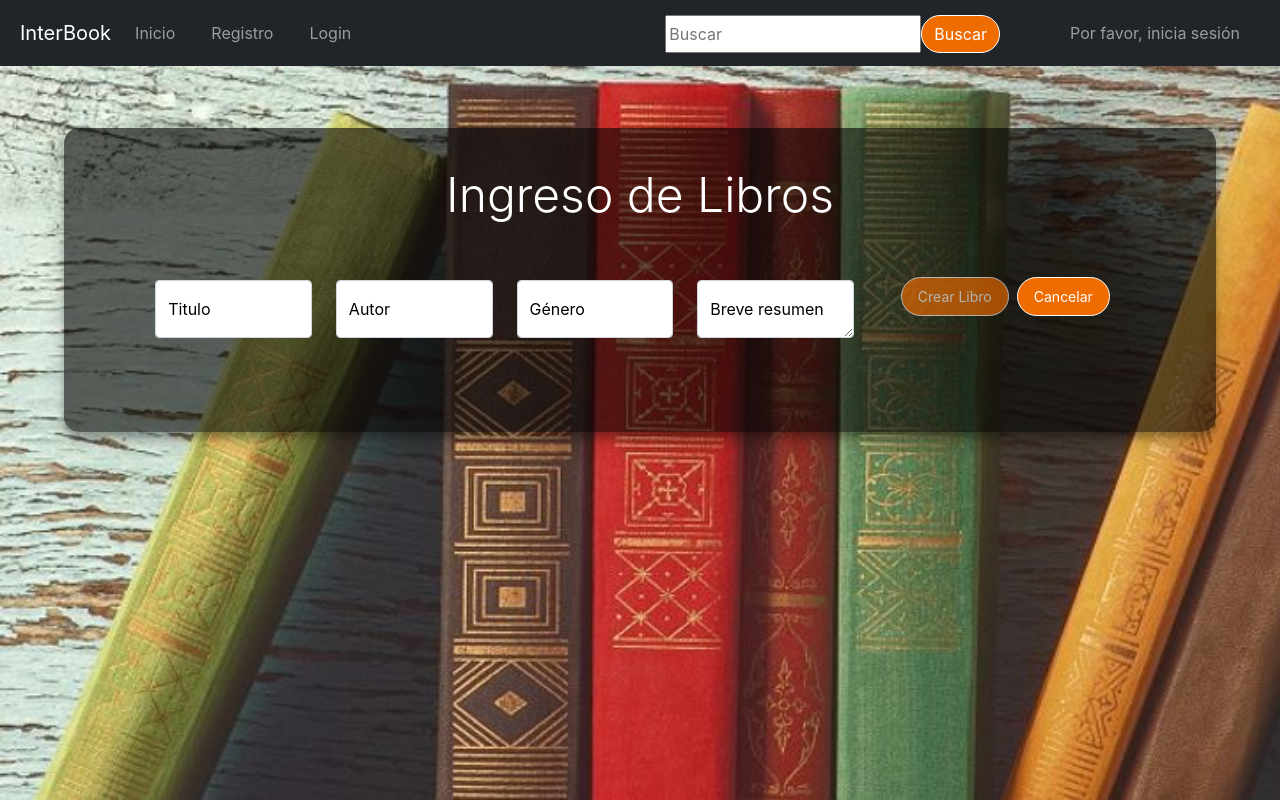
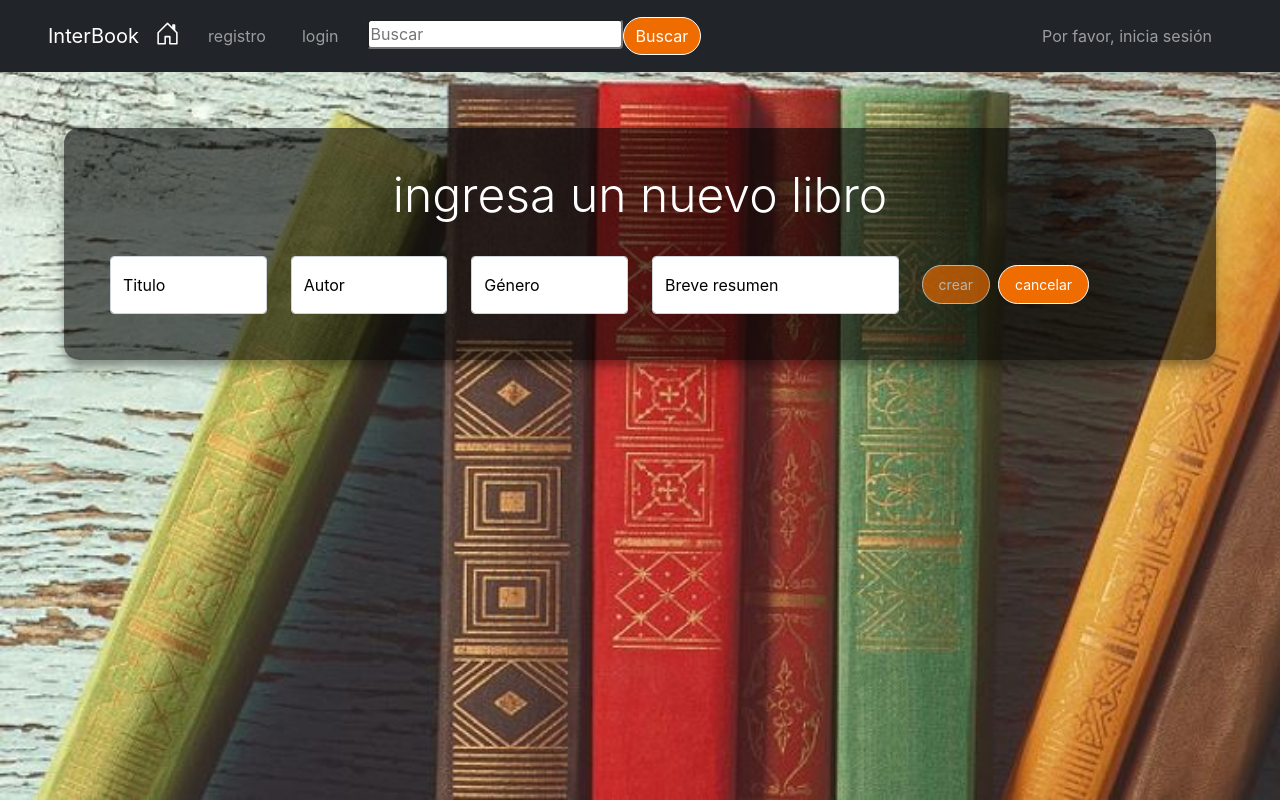
Before and after one commit to SebaNF/PG_Libros_Back_Final, a React (Create React App) app in the folder Donar_Libros/client/: page /new-book in a window 1280 px wide. Built offline with nearby package versions, Linux system fonts and the light colour scheme.

Commit message:
Diseno navBar

```diff
--- a/Donar_Libros/client/package.json
+++ b/Donar_Libros/client/package.json
@@ -3,6 +3,10 @@
   "version": "0.1.0",
   "private": true,
   "dependencies": {
+    "@fortawesome/fontawesome-svg-core": "^6.2.1",
+    "@fortawesome/free-regular-svg-icons": "^6.2.1",
+    "@fortawesome/free-solid-svg-icons": "^6.2.1",
+    "@fortawesome/react-fontawesome": "^0.2.0",
     "@testing-library/jest-dom": "^5.16.5",
     "@testing-library/react": "^13.4.0",
     "@testing-library/user-event": "^13.5.0",
@@ -11,6 +15,7 @@
     "moment": "^2.29.4",
     "react": "^18.2.0",
     "react-dom": "^18.2.0",
+    "react-icons": "^4.7.1",
     "react-router-dom": "^6.4.5",
     "react-scripts": "5.0.1",
     "web-vitals": "^2.1.4",
--- a/Donar_Libros/client/src/App.css
+++ b/Donar_Libros/client/src/App.css
@@ -15,33 +15,8 @@
 .none{
     display: none;
 }
-#nav-bar-container{
-  padding: 5px 20px;
-  position: relative;
-}
-.nav-form{
-  position: absolute;
-  display: flex;
-  top:15px;
-  right: 260px;
-  margin-right: 20px;
 
-}
 
-.App-header {
-  background-color: #282c34;
-  min-height: 100vh;
-  display: flex;
-  flex-direction: column;
-  align-items: center;
-  justify-content: center;
-  font-size: calc(10px + 2vmin);
-  color: white;
-}
-
-.App-link {
-  color: #61dafb;
-}
 
 @keyframes App-logo-spin {
     from {
@@ -61,18 +36,15 @@ background-repeat: no-repeat;
     background-size: cover;
     background-attachment: fixed;
     float:left;
-
 }
 
 .userimg{
     width:30px;
     height:30px;
-
     background-color: #ffffff;
     border: 2px solid #ffffff;
     border-radius: 50px;
     margin-right: 5px;
-
 }
 
 .usuarioDisenio
@@ -87,19 +59,15 @@ float:left;
     padding: 0.5%;
     width: 700px;
     box-shadow: 0 10px 20px rgba(0,0,0,0.19), 0 6px 6px rgba(0,0,0,0.23);
-  /* color: #333333; */
     color:#FFFF;
     padding: 22px;
-   /*background-color: rgba(255, 255, 255, 0.8);*/
     background-color: #00000098;
     border-radius: 15px;
     align-items: center;
-
  }
 
 .card_newlibro{
     color:#000000;
-
  }
 
 .card_libro {
@@ -107,42 +75,31 @@ float:left;
     padding: 0.5%;
     width: 90%;
     box-shadow: 0 10px 20px rgba(0,0,0,0.19), 0 6px 6px rgba(0,0,0,0.23);
-  /* color: #333333; */
     color:#ffffff;
     padding: 22px;
-   /* background-color: rgba(255, 255, 255, 0.8); */
     background-color: #00000098;
     border-radius: 15px;
-
  }
 
-
- .card_form h1
- {
-
-   /*color: rgb(175, 165, 165);*/
+.card_form h1{
     color:#FFFFFF;
 }
 
 .card_form .btn, .card_libro .btn {
     background-color: #ef6c00;
     border: 1px solid white;
-
     border-radius: 40px;
     padding: 8px 16px;
     color: white;
 }
 
- .subnav-button
- {
+.subnav-button-search{
     background-color: #ef6c00;
     border: 1px solid white;
+    border-radius: 40px;
+    color: white;
+}
 
- border-radius: 40px;
-
- color: white;
-
- }
 
 p.error {
     color: #ffffff;
@@ -160,9 +117,7 @@ input.error {
     border-color: #d32f2f;
 }
 
-.login
-{
-
+.login{
     border-radius: 10px;
     background-color: #00000098;
     margin-top: 15%;
--- a/Donar_Libros/client/src/components/Navbar.jsx
+++ b/Donar_Libros/client/src/components/Navbar.jsx
@@ -2,6 +2,10 @@ import React, { useState } from 'react';
 import { useNavigate } from 'react-router-dom';
 import {useUser} from '../context/userContext';
 import { logout } from '../services/user.services';
+import { IconContext } from "react-icons";
+import { BsHouseDoor } from "react-icons/bs";
+import { GrLogout } from "react-icons/gr";
+
 
 
 const Navbar = () => {
@@ -9,9 +13,11 @@ const Navbar = () => {
     const [query, setQuery] = useState();
     const navigate = useNavigate();
 
+
+
     const renderInfo = ()=>{
         if(user){
-            return(<>¡Bienvenido {user.firstName}!</>)
+            return(<>¡Bienvenido/a {user.firstName}!</>)
         }else{
             return(<>Por favor, inicia sesión</>)
         }
@@ -23,9 +29,7 @@ const Navbar = () => {
         {
             setUser(null);
             navigate('/');
-
         }
-
         else window.alert("Error. No hemos podido desloguear tu usuario")
     };
     const addParams = (e) =>{
@@ -41,67 +45,90 @@ const Navbar = () => {
             form.value = '';
             setQuery('');
         }
+    };
+
+    const toCreateNewBook = () => {
+        navigate('/new-book');
+    };
+
+    const toMyBooks = () => {
+        navigate('/my-books');
     }
 
 
     return (
       <div>
         <header>
-                <nav id='nav-bar-container' className="navbar navbar-expand-lg navbar-dark bg-dark">
-                    <a className="navbar-brand" href="/">
+                <nav id='nav-bar-container' className="navbar navbar-expand-md navbar-dark bg-dark ps-5 pe-5 pt-3 pb-3">
+                    <span className="navbar-brand">
                         InterBook
-                    </a>
-                    <div className="navbar" id="navbarNav">
+                    </span>
+
+                    <div>
                         <ul className="navbar-nav">
-                            <li className="nav-item">
-                                <a className="nav-link" href="/">
-                                    Inicio
+                            <li className="nav-item mt-1">
+                                <a className="nav-brand" href="/">
+                                    <IconContext.Provider value={{color:"white",size:'25px'}}>
+                                        <BsHouseDoor />
+                                    </IconContext.Provider>
                                 </a>
                             </li>
-                                {!user && <li className="nav-item">
+
+                            {!user &&
+                            <li className="nav-item">
                                 <a className="nav-link" href="/register">
-                                    Registro
+                                    registro
                                 </a>
                             </li>}
 
+                            {!user &&
                             <li className="nav-item">
                                 <a className="nav-link" href="/login">
-                                    Login
+                                    login
                                 </a>
                             </li>
+                            }
 
-                            {user && <li className="nav-item">
-                                <a className="nav-link" href="/new-book">
+                            {user &&
+                            <li className="nav-item">
+                                <button className="btn btn-outline-light" onClick={()=>toCreateNewBook()}>
                                     Nuevo libro
-                                </a>
+                                </button>
                             </li>}
 
                             {user &&<li className="nav-item">
-                                <a className="nav-link" href="/my-books">
+                                <button className="btn btn-outline-light" onClick={()=>toMyBooks()}>
                                     Mis libros y Solicitudes
-                                </a>
+                                </button>
                             </li>}
                         </ul>
                     </div>
 
-                    <div className='nav-form-container'>
+
+                    <div className='nav-form'>
                         <form className='nav-form' onSubmit={addParams}>
-                            <input id='search-input' className='subnav-input' type='text' placeholder='Buscar' onChange={(e)=>setQuery(e.target.value)}></input>
-                            <button type='submit' className='btn subnav-button' >Buscar</button>
+                            <input id='search-input' className='subnav-input rounded' type='text' placeholder='Buscar' onChange={(e)=>setQuery(e.target.value)}></input>
+                            <button type='submit' className='btn subnav-button-search'>Buscar</button>
                         </form>
                     </div>
 
+
                     <div className='collapse navbar-collapse justify-content-end'>
-                        <div className ="nav_end">
-                            <ul className='navbar-nav d-flex'>
-                                <li className='navbar-text'>
-                                    {renderInfo()}
-                                </li>
-                                {user &&<button className='btn subnav-button' onClick={logoutUser}>Logout</button>}
-                            </ul>
-                        </div>
+                        <ul className='navbar-nav'>
+                            <li className='navbar-text'>
+                                {renderInfo()}
+                            </li>
+                            {user &&
+                            <button className='btn btn-light' onClick={logoutUser}>
+                                <IconContext.Provider value={{size:'20px',className:"ms-2"}}>
+                                    <GrLogout />
+                                </IconContext.Provider>
+                            </button>}
+                        </ul>
                     </div>
+
                 </nav>
+
             </header>
         </div>
     );
--- a/Donar_Libros/client/src/components/NewBookForm.jsx
+++ b/Donar_Libros/client/src/components/NewBookForm.jsx
@@ -42,10 +42,10 @@ const RecommendationsForm = (props) => {
         >
             {({ errors, touched }) => (
                 <Form>
-                    <div className='row d-flex align-items-center justify-content-center shadow-sm p-4 mb-5  rounded'>
+                    <div className='row d-flex align-items-center  p-4 rounded'>
 
                         <div className='col-2'>
-                            <div className='form-floating mt-4'>
+                            <div className='form-floating'>
                                 <Field id="title" placeholder="título del libro" type="text" name="title" className="form-control" />
                                 <label htmlFor="title">Titulo</label>
                                 {errors.title && touched.title ? <p className="error">{errors.title}</p> : null}
@@ -53,7 +53,7 @@ const RecommendationsForm = (props) => {
                         </div>
 
                         <div className='col-2'>
-                            <div className='form-group form-floating mt-4'>
+                            <div className='form-group form-floating'>
                                 <Field id="author" placeholder="Autor" type="text" name="author" className="form-control" />
                                 <label htmlFor="author">Autor</label>
                                 {errors.author && touched.author ? (<p className="error">{errors.author}</p>) : null}
@@ -61,30 +61,29 @@ const RecommendationsForm = (props) => {
                         </div>
 
                         <div className='col-2'>
-                            <div className='form-group form-floating mt-4'>
+                            <div className='form-group form-floating'>
                                 <Field id="genre" placeholder="género" type="text" name="genre" className="form-control" />
                                 <label htmlFor="genre">Género</label>
                                 {errors.genre && touched.genre ? (<p className="error">{errors.genre}</p>) : null}
                             </div>
                         </div>
 
-                        <div className='col-2'>
-                            <div className='form-group form-floating mt-4'>
-                                <Field id="summary" placeholder="Breve resumen" as="textarea" name="summary" className="form-control" />
+                        <div className='col-3'>
+                            <div className='form-group form-floating'>
+                                <Field id="summary" placeholder="Breve resumen" type="text" name="summary" className="form-control" />
                                 <label htmlFor="summary">Breve resumen</label>
                                 {errors.summary && touched.summary ? (<p className="error">{errors.summary}</p>) : null}
                             </div>
                         </div>
 
-                        <div className='col-3 d-flex align-items-center justify-content-center p-9'>
+                        <div className='col-2 d-flex align-items-center justify-content-center p-9'>
+                            <button className='btn btn-sm m-2 ' type="submit" disabled={Object.values(errors).length>0 || Object.values(touched).length===0}>
+                                crear
+                            </button>
 
-                                <button className='btn btn-dark btn-sm m-2 ' type="submit" disabled={Object.values(errors).length>0 || Object.values(touched).length===0}>
-                                    Crear Libro
-                                </button>
-
-                                <Link to="/">
-                                    <button className="btn btn-dark btn-sm">Cancelar</button>
-                                </Link>
+                            <Link to="/">
+                                <button className="btn btn-sm">cancelar</button>
+                            </Link>
                         </div>
                     </div>
                 </Form>
--- a/Donar_Libros/client/src/views/MyBooks.jsx
+++ b/Donar_Libros/client/src/views/MyBooks.jsx
@@ -66,10 +66,10 @@ const MyBooks = () => {
     return (
         <div >
 
-            <div className='container d-flex justify-content-evenly'>
+            <div className='container'>
 
                 <div className="card_form">
-                    <h1>Mis Libros que Interesan a Otros</h1>
+                    <h1>mis solicitudes de intercambio</h1>
                     <div className="card">
                         <table className='table'>
                             <thead>
@@ -92,7 +92,7 @@ const MyBooks = () => {
                 </div>
 
                 <div className="card_form">
-                    <h1>Mis Libros</h1>
+                    <h1>mis libros</h1>
                     <div className="card">
                         <table className='table'>
                             <thead>
--- a/Donar_Libros/client/src/views/NewBook.jsx
+++ b/Donar_Libros/client/src/views/NewBook.jsx
@@ -20,7 +20,7 @@ const NewBook = () => {
 
     return (
         <div className='card_libro'>
-            <h1 className='display-5 mt-3'>Ingreso de Libros</h1>
+            <h1 className='display-5 mt-3'>ingresa un nuevo libro</h1>
             <NewBookForm title="" author="" genre="" summary="" onSubmitProp={createBookFromService}/>
         </div>
     );
```
Also changed, not shown: Donar_Libros/client/src/img/book.png (added), 1 other file (tests, documents, lock files or other folders). Lines whose indentation alone changed are shown as unchanged.
